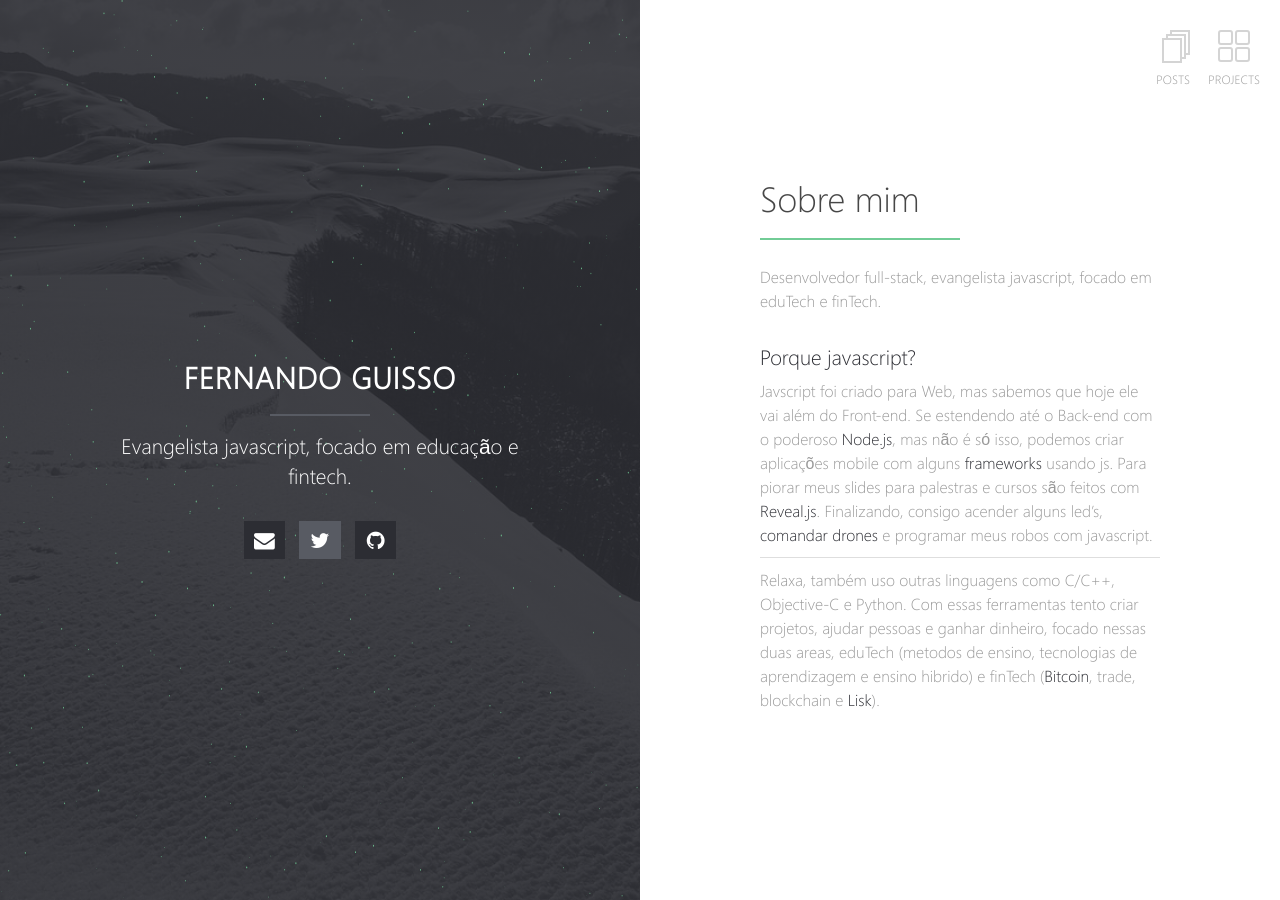
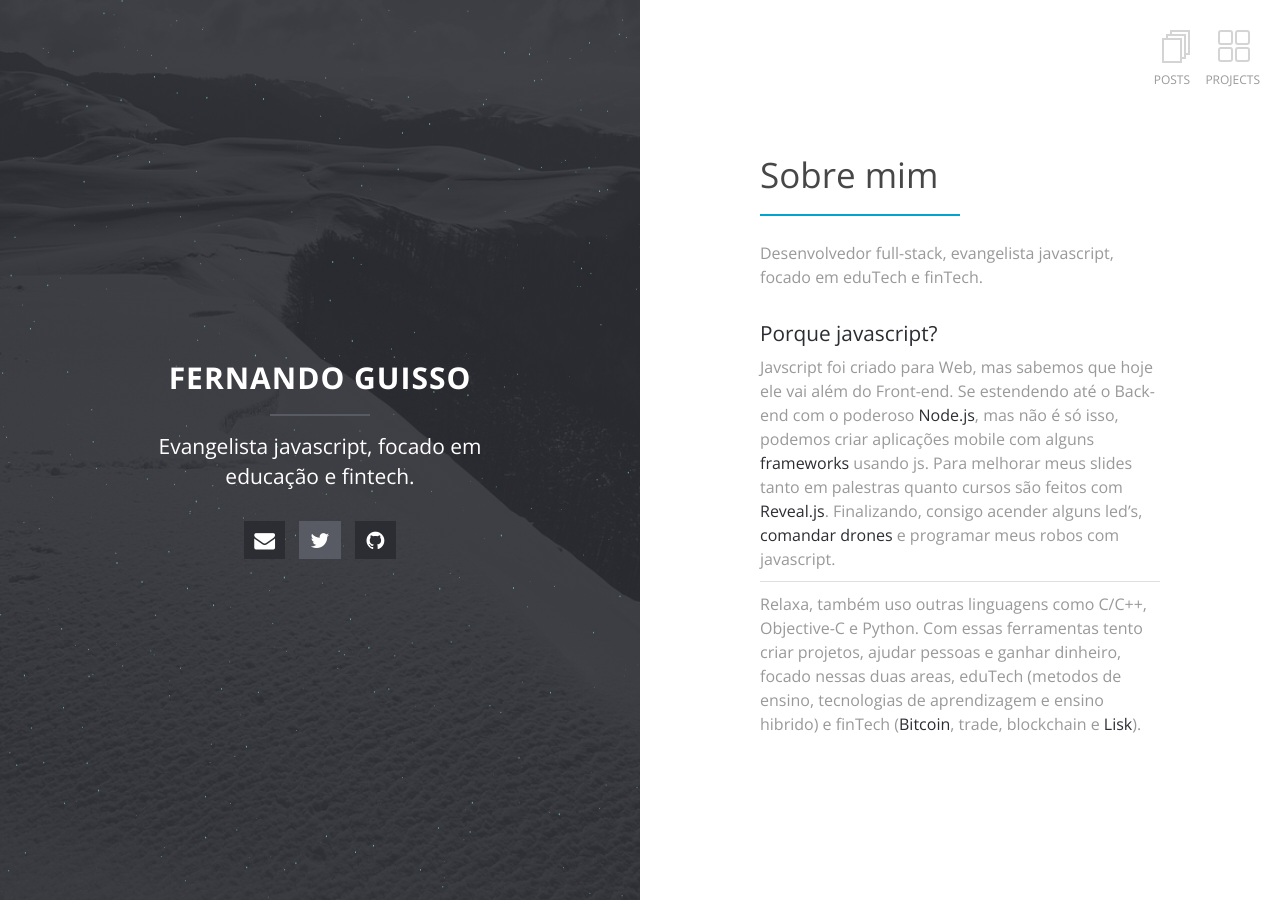
Before and after one commit to fernandoGuisso/fernandoGuisso.github.io, a Jekyll site: the page built from index.md, in a window 1280 px wide. Built offline with Jekyll 4.4.1, drawn with Linux system fonts in a browser that asks for light colours.

Commit message:
set font & color

```diff
--- a/_includes/head.html
+++ b/_includes/head.html
@@ -44,6 +44,8 @@
   <link rel="shortcut icon" href="{{ site.url }}/favicon.ico" />
   <!-- CSS -->
   <link rel="stylesheet" type="text/css" href="{{ site.url }}/assets/css/main.css">
+  <!-- Font -->
+  <link href='https://fonts.googleapis.com/css?family=Open+Sans:400,300,300italic,400italic,600,600italic,700,700italic,800,800italic' rel='stylesheet' type='text/css'>
   <!-- Left Block Image for Posts -->
   {% if page.image %}
   {% capture image %}{{ page.image }}{% endcapture %}
--- a/assets/_sass/_variables.scss
+++ b/assets/_sass/_variables.scss
@@ -2,14 +2,14 @@ $white: #FFFFFF;
 $black: #000000;
 $gray: #d4d4d4;
 $overlay-color: #2c2d33;
-$green: #72cc96;
+$green: #00A5CF;
 
 $red: #ee5f5b;
 $blue: #19B5FE;
 $yellow: #f89406;
 $aqua: #7FDBFF;
 
-$base-font: "weblysleek_uilight", sans-serif;
+$base-font: "Open Sans", sans-serif;
 $code-font: "LiberationMonoRegular",monospace;
 // break point
 $small: 750px;
--- a/index.md
+++ b/index.md
@@ -7,7 +7,7 @@ Desenvolvedor full-stack, evangelista javascript, focado em eduTech e finTech.
 
 ### Porque javascript?
 
-Javscript foi criado para Web, mas sabemos que hoje ele vai além do Front-end. Se estendendo até o Back-end com o poderoso [Node.js](https://nodejs.org/en/), mas não é só isso, podemos criar aplicações mobile com alguns [frameworks](http://ionicframework.com/) usando js. Para piorar meus slides para palestras e cursos são feitos com [Reveal.js](http://lab.hakim.se/reveal-js/). Finalizando, consigo acender alguns led's, [comandar drones](http://www.dailymail.co.uk/sciencetech/article-2400958/Hacker-pilots-drone-Google-Glass-using-just-head-movements.html) e programar meus robos com javascript.
+Javscript foi criado para Web, mas sabemos que hoje ele vai além do Front-end. Se estendendo até o Back-end com o poderoso [Node.js](https://nodejs.org/en/), mas não é só isso, podemos criar aplicações mobile com alguns [frameworks](http://ionicframework.com/) usando js. Para melhorar meus slides tanto em palestras quanto cursos são feitos com [Reveal.js](http://lab.hakim.se/reveal-js/). Finalizando, consigo acender alguns led's, [comandar drones](http://www.dailymail.co.uk/sciencetech/article-2400958/Hacker-pilots-drone-Google-Glass-using-just-head-movements.html) e programar meus robos com javascript.
 
 ---
 
```
